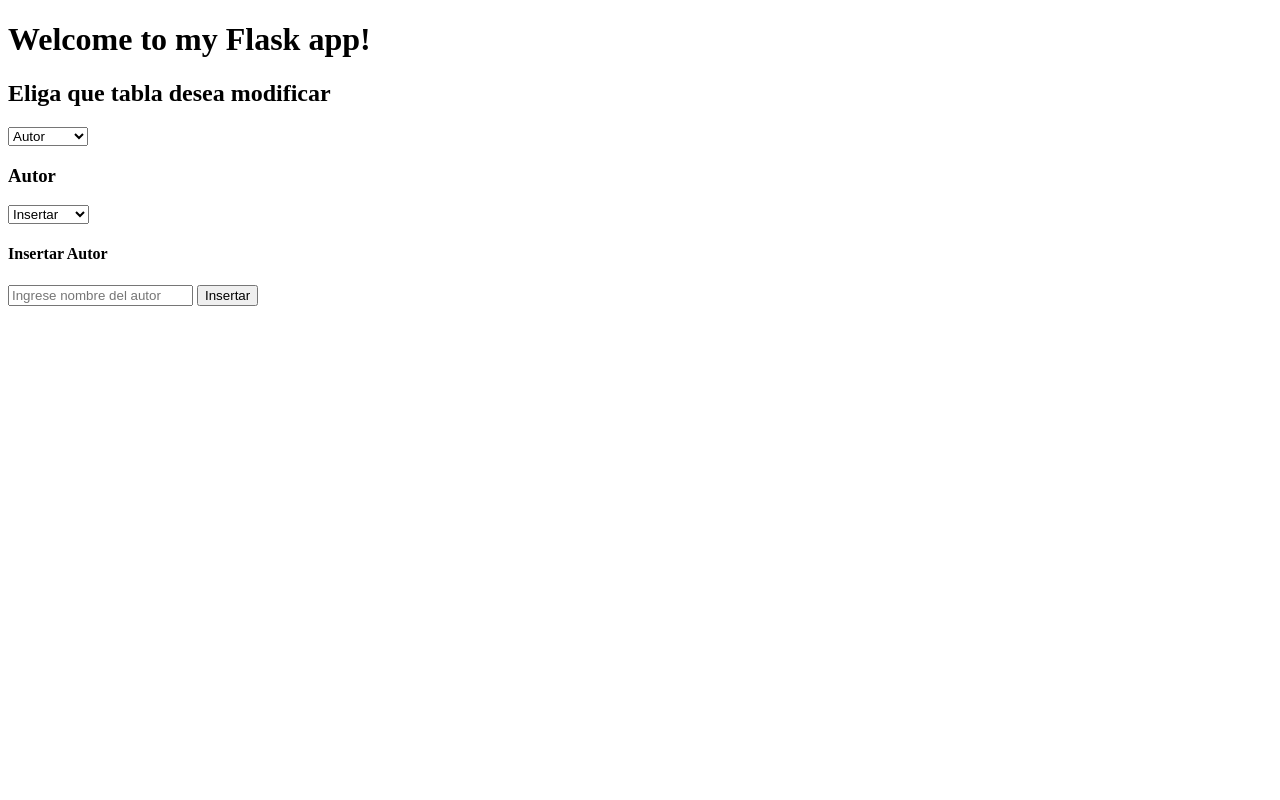
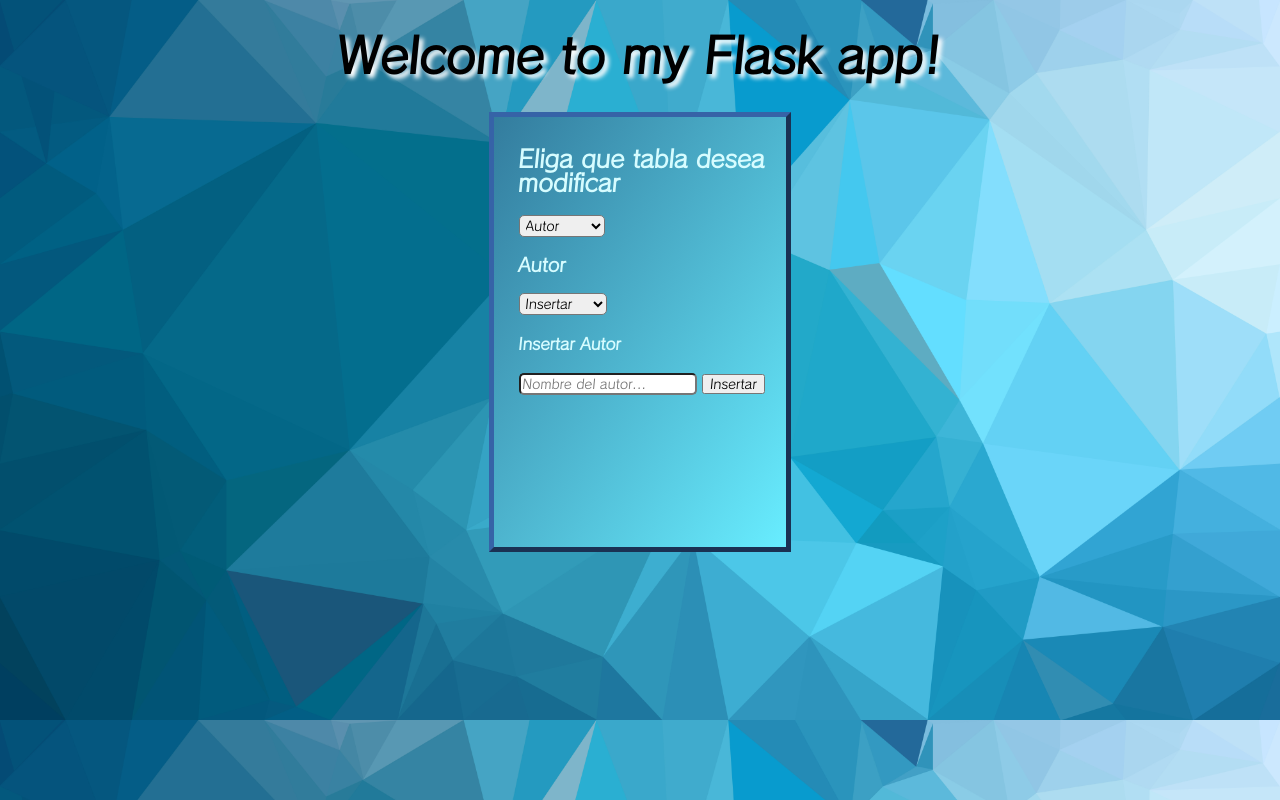
Before and after one commit to Lepommejamez/MongoDB, a Flask app: page / in a window 1280 px wide. Run offline with Flask 3, Linux system fonts and the light colour scheme.

Commit message:
Para q se vea lindo

```diff
--- /dev/null
+++ b/myproject/static/styles.css
@@ -0,0 +1,47 @@
+@font-face {
+    font-family: 'Calamity'; /* Puedes poner el nombre que quieras */
+    src: url('Calamity-Regular.otf'); /* Cambia esto a la ruta de tu archivo de fuente */
+}
+
+h1 {
+    text-shadow: rgb(255, 255, 255) 4px 4px 4px;
+
+    font-size: 48px;
+    text-align: center;
+    font-family: 'Calamity'
+}
+
+#todo {
+    color: rgb(214, 252, 255);
+    background-color: #aac8ff;
+    background-image: linear-gradient(to bottom right, hsl(199, 51%, 41%), rgb(104, 237, 255));
+    padding: 10px 15px 20px 25px;
+    border: 5px outset rgb(54, 99, 167);
+    font-family: 'Calamity';
+    width: 20%;
+    margin: auto;
+    justify-content: center;
+    align-items: center;
+    height: 50vh;
+}
+
+body {
+    background-image: url('fondo.jpg');
+    background-size: cover;
+}
+
+button {
+    font-family: 'Calamity'
+}
+
+select {
+    font-family: 'Calamity';
+    border-radius: 5px;
+    padding: 2px;
+}
+
+input[type="text"] {
+    font-family: 'Calamity';
+    border-radius: 5px;
+    padding: 2px;
+}
--- a/myproject/templates/index.html
+++ b/myproject/templates/index.html
@@ -5,9 +5,12 @@
     <title>My Flask App</title>
     <script src="/static/main.js"></script>
     <script src="https://ajax.googleapis.com/ajax/libs/jquery/3.5.1/jquery.min.js"></script>
+    <link rel="stylesheet" type="text/css" href="/static/styles.css">
 </head>
 <body>
     <h1>Welcome to my Flask app!</h1>
+
+<div id = "todo">
     <h2>Eliga que tabla desea modificar</h2>
     <select id="dropdown1" name="dropdownTabla">
         <option value="Autor">Autor</option>
@@ -29,20 +32,20 @@
 
         <div id = "autorInsertar">
             <h4>Insertar Autor</h4>
-            <input type="text" id="inputAutorInsertar1" placeholder="Ingrese nombre del autor">
+            <input type="text" id="inputAutorInsertar1" placeholder="Nombre del autor...">
             <button id="autorInsertarButton" type="button">Insertar</button>
         </div>
 
         <div id = "autorActualizar" style="display: none;">
             <h4>Actualizar Autor</h4>
-            <input type="text" id="inputAutorActualizar1" placeholder="Ingrese nombre anterior">
-            <input type="text" id="inputAutorActualizar2" placeholder="Ingrese nombre nuevo">
+            <input type="text" id="inputAutorActualizar1" placeholder="Nombre anterior...">
+            <input type="text" id="inputAutorActualizar2" placeholder="Nombre nuevo">
             <button id="autorActualizarButton" type="button">Actualizar</button>
         </div>
 
         <div id = "autorBorrar" style="display: none;">
             <h4>Borrar Autor</h4>
-            <input type="text" id="inputAutorBorrar" placeholder="Ingrese nombre del autor">
+            <input type="text" id="inputAutorBorrar" placeholder="Nombre del autor...">
             <button id="autorBorrarButton" type="button">Borrar</button>
         </div>
     </div>
@@ -195,6 +198,6 @@
             <button id="prestamoBorrarButton" type="button">Borrar</button>
         </div>
     </div>
-
+</div>
 </body>
 </html>
```
Also changed, not shown: myproject/static/Calamity-Regular.otf (added), myproject/static/fondo.jpg (added).
